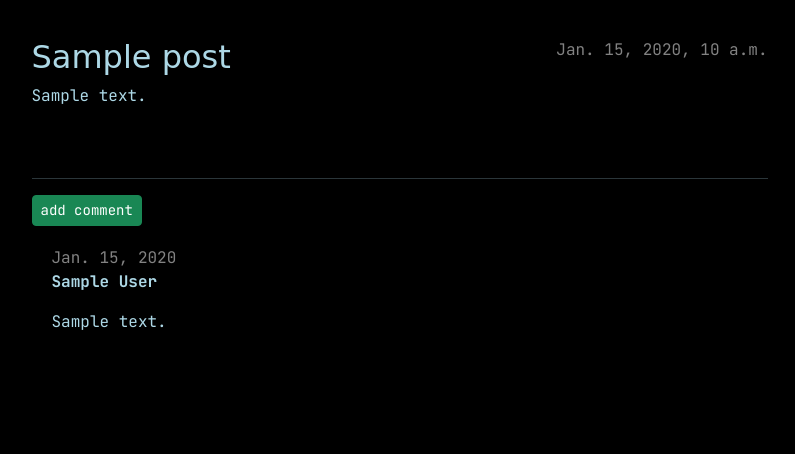
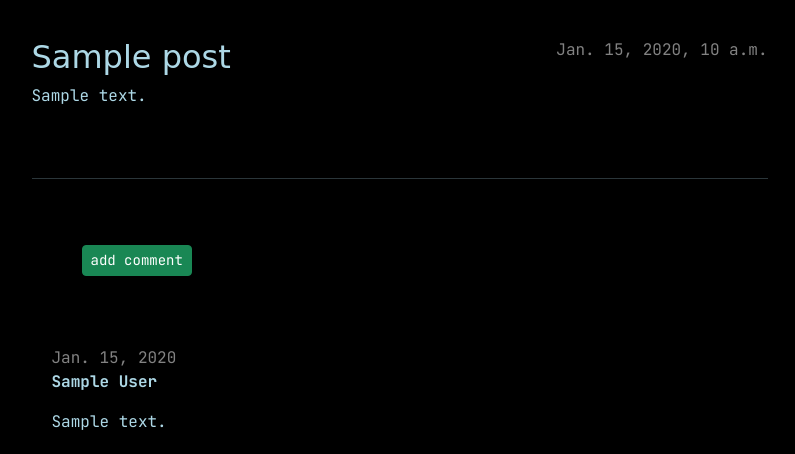
Before and after one commit to birdietv/my-first-blog, a Django app: template blog/templates/blog/post_detail.html in a window 1280 px wide. Shown: the part 350-804 px from the top of the page, without its empty margins (58-853 px from the left). Before the commit the page ends 680 px from the top, so only its background shows below. Run offline with Django 5.2, Linux system fonts and the light colour scheme; the template is opened without the code that fills it: most values are stand-ins (such as "Sample title", 1, 10 or a date in 2020); some web fonts are replaced.

Commit message:
updating some css

```diff
--- a/blog/static/css/blog.css
+++ b/blog/static/css/blog.css
@@ -97,3 +97,7 @@ h4 {
 .commentlink {
     font-size: 11px;
 }
+
+.btn {
+    margin: 50px;
+}
```
